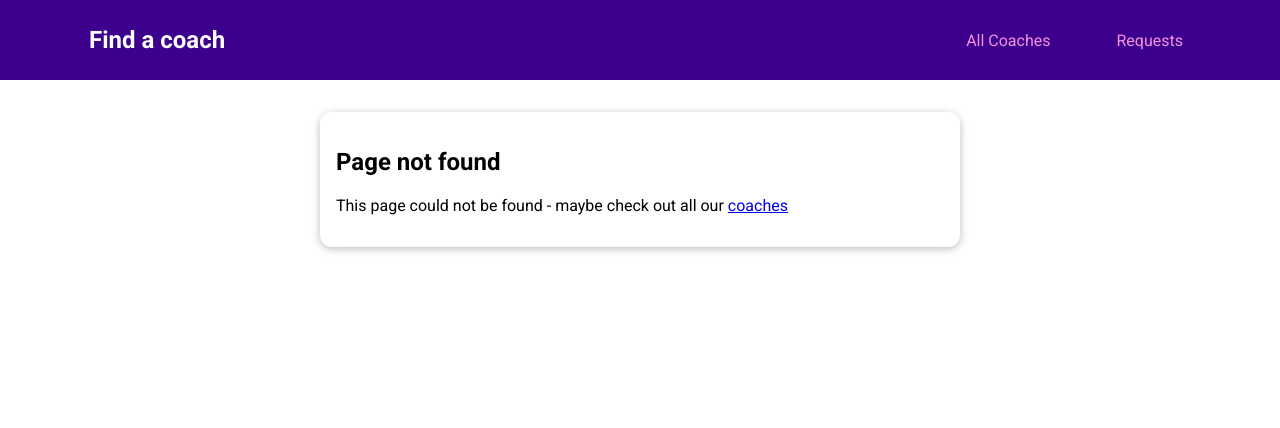
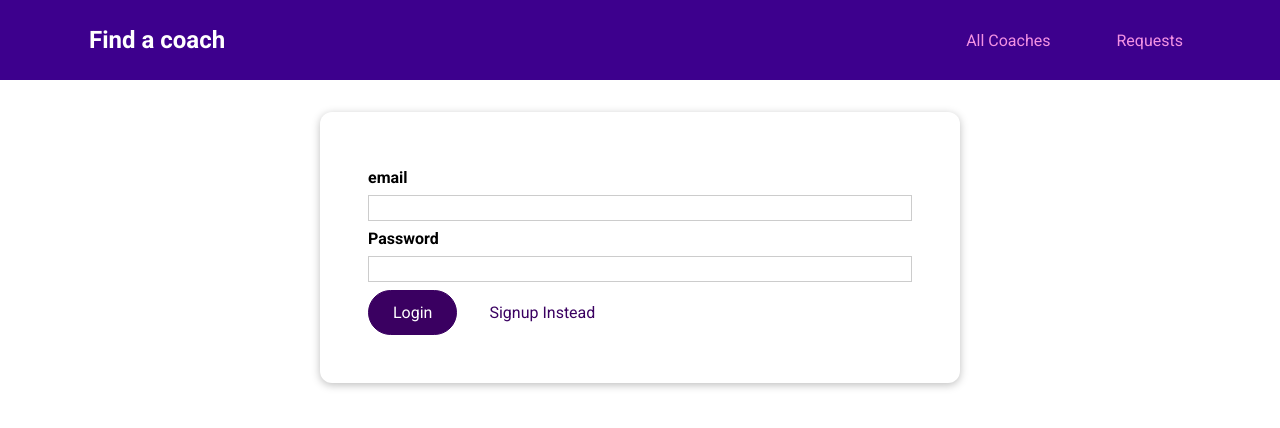
Before and after one commit to muindetuva/coach_finder, a Vue app: page /auth in a window 1280 px wide. Before the commit this address had no page. Shown: the top 428 px of the page. Built offline with nearby package versions, Linux system fonts and the light colour scheme.

Commit message:
Add auth page

```diff
--- /dev/null
+++ b/src/pages/auth/UserAuth.vue
@@ -0,0 +1,94 @@
+<template>
+  <base-card>
+    <form @submit.prevent="submitForm">
+      <div class="form-control">
+        <label for="email">email</label>
+        <input type="email" name="email" id="email" v-model.trim="email" />
+      </div>
+      <div class="form-control">
+        <label for="password">Password</label>
+        <input
+          type="password"
+          name="password"
+          id="password"
+          v-model.trim="password"
+        />
+      </div>
+      <p v-if="!formIsValid">Please enter a valid email and password</p>
+
+      <base-button>{{ submitButtonCaption }}</base-button>
+      <base-button type="button" mode="flat" @click="switchAuthMode">{{
+        submitModeButtonCaption
+      }}</base-button>
+    </form>
+  </base-card>
+</template>
+
+<script>
+export default {
+  data() {
+    return {
+      email: '',
+      password: '',
+      formIsValid: true,
+      mode: 'login',
+    };
+  },
+  methods: {
+    submitForm() {
+      this.formIsValid = true;
+      if (this.email === '' || this.password.length < 6) {
+        this.formIsValid = false;
+        return;
+      }
+
+      // send http request
+    },
+    switchAuthMode() {
+      this.mode = this.mode === 'login' ? 'signup' : 'login';
+    },
+  },
+  computed: {
+    submitButtonCaption() {
+      return this.mode === 'login' ? 'Login' : 'Signup';
+    },
+    submitModeButtonCaption() {
+      return this.mode === 'login' ? 'Signup Instead' : 'Login Instead';
+    },
+  },
+};
+</script>
+
+<style scoped>
+form {
+  margin: 1rem;
+  border-radius: 12px;
+  padding: 1rem;
+}
+
+.form-control {
+  margin: 0.5rem 0;
+}
+
+label {
+  font-weight: bold;
+  margin-bottom: 0.5rem;
+  display: block;
+}
+
+input,
+textarea {
+  display: block;
+  width: 100%;
+  font: inherit;
+  border: 1px solid #ccc;
+  padding: 0.15rem;
+}
+
+input:focus,
+textarea:focus {
+  border-color: #3d008d;
+  background-color: #faf6ff;
+  outline: none;
+}
+</style>
--- a/src/router.js
+++ b/src/router.js
@@ -5,6 +5,7 @@ import CoachesList from './pages/coaches/CoachesList.vue';
 import CoachRegistration from './pages/coaches/CoachRegistration.vue';
 import RequestsReceived from './pages/requests/RequestsReceived.vue';
 import ContactCoach from './pages/requests/ContactCoach.vue';
+import UserAuth from './pages/auth/UserAuth.vue';
 import NotFound from './pages/NotFound.vue';
 
 const router = createRouter({
@@ -20,6 +21,7 @@ const router = createRouter({
     },
     { path: '/register', component: CoachRegistration },
     { path: '/requests', component: RequestsReceived },
+    { path: '/auth', component: UserAuth },
     { path: '/:notFound(.*)', component: NotFound },
   ],
 });
```
